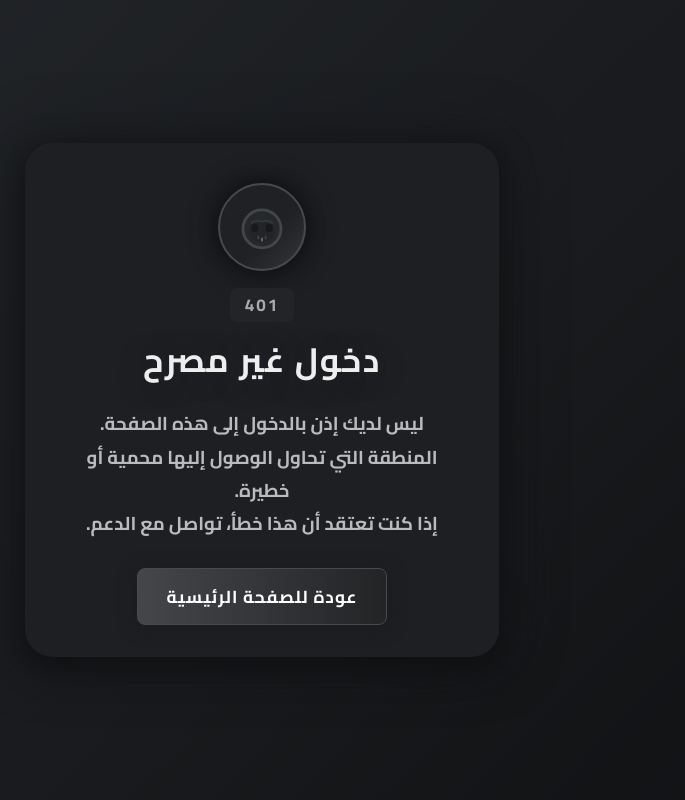
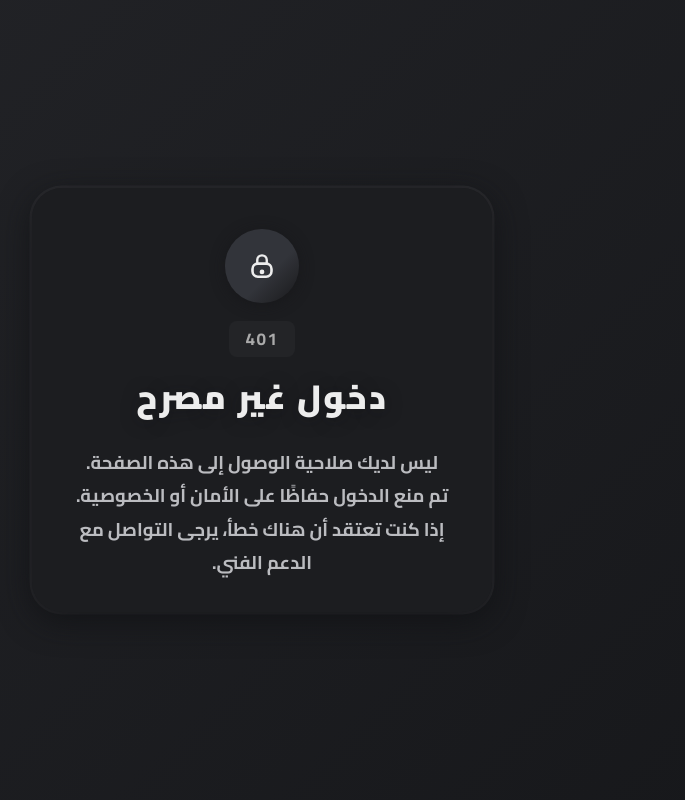
Before and after one commit to TariqAli93/alnakheel-api, a website: page public/errors/401.html in a window 1280 px wide. Shown: the whole page, without its empty margins (378-1063 px from the left). Drawn offline with Linux system fonts and the light colour scheme.

Commit message:
add error page

```diff
--- a/public/errors/401.html
+++ b/public/errors/401.html
@@ -5,136 +5,109 @@
     <title>دخول غير مصرح</title>
     <meta name="viewport" content="width=device-width, initial-scale=1.0" />
     <style>
-      @import url("https://fonts.googleapis.com/css2?family=Cairo:wght@700&display=swap");
+      @import url("https://fonts.googleapis.com/css2?family=Cairo:wght@700;900&display=swap");
       html,
       body {
-        background: linear-gradient(135deg, #24272b 0%, #101113 100%);
+        background: linear-gradient(135deg, #232428 0%, #16171a 100%);
         min-height: 100vh;
         margin: 0;
         padding: 0;
         font-family: "Cairo", Arial, Tahoma, sans-serif;
-        color: #eee;
+        color: #ededed;
       }
       body {
         display: flex;
         justify-content: center;
         align-items: center;
         min-height: 100vh;
-        position: relative;
-        overflow: hidden;
       }
       .container {
-        background: rgba(30, 32, 35, 0.96);
-        border-radius: 28px;
-        box-shadow: 0 0 60px 0 #18181b, 0 8px 32px 0 #000a;
-        max-width: 410px;
-        width: 95vw;
+        background: rgba(28, 29, 32, 0.98);
+        border-radius: 30px;
+        box-shadow: 0 8px 32px #101113d1, 0 0 0 2.5px #2f2f32cc;
+        padding: 2.6rem 2.2rem 2.1rem 2.2rem;
+        max-width: 390px;
+        width: 93vw;
         text-align: center;
-        padding: 2.5rem 2rem 2rem 2rem;
-        position: relative;
       }
-      .skull {
-        margin: 0 auto 17px auto;
-        width: 84px;
-        height: 84px;
+      .icon-lock {
+        width: 74px;
+        height: 74px;
+        margin: 0 auto 18px auto;
+        border-radius: 50%;
+        background: linear-gradient(135deg, #32343a 60%, #19191b 100%);
         display: flex;
         align-items: center;
         justify-content: center;
-        background: linear-gradient(135deg, #202124 60%, #33363b 100%);
-        border-radius: 50%;
-        box-shadow: 0 0 28px #0009, 0 2px 18px #18181b99;
-        border: 2.5px solid #49494b;
+        box-shadow: 0 2px 14px #161619c0;
       }
-      .skull svg {
-        width: 58px;
-        height: 58px;
+      .icon-lock svg {
+        width: 38px;
+        height: 38px;
         display: block;
       }
       .code-num {
         display: inline-block;
         background: #232427;
         color: #aaa;
-        border-radius: 7px;
-        padding: 1px 15px;
+        border-radius: 8px;
+        padding: 2px 16px;
         font-size: 1.07rem;
-        margin-bottom: 6px;
+        margin-bottom: 8px;
         font-weight: 700;
-        letter-spacing: 2px;
+        letter-spacing: 1.5px;
       }
       h1 {
         margin: 0 0 11px 0;
-        color: #eee;
+        color: #ededed;
         font-size: 2.1rem;
         font-weight: 900;
-        letter-spacing: 1.5px;
-        text-shadow: 0 3px 24px #23232a9c;
+        letter-spacing: 2px;
+        font-family: "Cairo", Arial, Tahoma, sans-serif;
+        text-shadow: 0 2px 18px #11111460;
       }
       p {
-        color: #bbbbbe;
-        font-size: 1.16rem;
-        margin: 16px 0 27px 0;
+        color: #bbbcc0;
+        font-size: 1.15rem;
+        margin: 18px 0 0 0;
         line-height: 1.8;
-      }
-      a {
-        background: linear-gradient(90deg, #44464a 0%, #232426 100%);
-        color: #fff;
-        text-decoration: none;
-        font-size: 1.08rem;
-        padding: 11px 28px;
-        border-radius: 8px;
-        font-weight: bold;
-        box-shadow: 0 2px 18px #19192090;
-        letter-spacing: 1px;
-        border: 1.5px solid #49494b;
-        transition: background 0.14s, box-shadow 0.22s, transform 0.15s;
-        display: inline-block;
-      }
-      a:hover {
-        background: linear-gradient(90deg, #232426 0%, #44464a 100%);
-        box-shadow: 0 5px 25px #2b2b2fdd;
-        transform: scale(1.04) translateY(-1.5px);
+        font-family: "Cairo", Arial, Tahoma, sans-serif;
       }
       @media (max-width: 500px) {
         .container {
-          padding: 1.5rem 0.5rem 1.1rem 0.5rem;
+          padding: 1.4rem 0.4rem 1rem 0.4rem;
         }
-        .skull {
-          width: 62px;
-          height: 62px;
+        .icon-lock {
+          width: 52px;
+          height: 52px;
         }
-        .skull svg {
-          width: 42px;
-          height: 42px;
+        .icon-lock svg {
+          width: 28px;
+          height: 28px;
         }
         h1 {
-          font-size: 1.3rem;
+          font-size: 1.25rem;
         }
       }
     </style>
   </head>
   <body>
     <div class="container" dir="rtl">
-      <div class="skull">
-        <!-- Skull SVG (شعار جمجمة ناعم) -->
-        <svg viewBox="0 0 64 64" fill="none">
-          <ellipse cx="32" cy="34" rx="21" ry="21" fill="#26292c" stroke="#44464a" stroke-width="3" />
-          <ellipse cx="32" cy="37" rx="14" ry="12" fill="#232427" />
-          <ellipse cx="24" cy="33" rx="3.8" ry="4.5" fill="#18181b" />
-          <ellipse cx="40" cy="33" rx="3.8" ry="4.5" fill="#18181b" />
-          <ellipse cx="28" cy="43.5" rx="1.1" ry="2.2" fill="#434345" />
-          <ellipse cx="36" cy="43.5" rx="1.1" ry="2.2" fill="#434345" />
-          <ellipse cx="32" cy="46" rx="1.2" ry="2.3" fill="#656569" />
-          <path d="M20,28 Q24,24 32,26 Q40,24 44,28" stroke="#38383b" stroke-width="2" fill="none" />
+      <div class="icon-lock">
+        <!-- Modern Lock SVG Logo -->
+        <svg viewBox="0 0 32 32" fill="none">
+          <rect x="8" y="14" width="16" height="11" rx="4.5" stroke="#ededed" stroke-width="2.2" fill="none" />
+          <circle cx="16" cy="21" r="2" fill="#ededed" />
+          <path d="M12 14v-3a4 4 0 1 1 8 0v3" stroke="#ededed" stroke-width="2" fill="none" stroke-linecap="round" />
         </svg>
       </div>
       <div class="code-num">401</div>
       <h1>دخول غير مصرح</h1>
       <p>
-        ليس لديك إذن بالدخول إلى هذه الصفحة.<br />
-        المنطقة التي تحاول الوصول إليها محمية أو خطيرة.<br />
-        إذا كنت تعتقد أن هذا خطأ، تواصل مع الدعم.
+        ليس لديك صلاحية الوصول إلى هذه الصفحة.<br />
+        تم منع الدخول حفاظًا على الأمان أو الخصوصية.<br />
+        إذا كنت تعتقد أن هناك خطأ، يرجى التواصل مع الدعم الفني.
       </p>
-      <a href="/">عودة للصفحة الرئيسية</a>
     </div>
   </body>
 </html>
```
